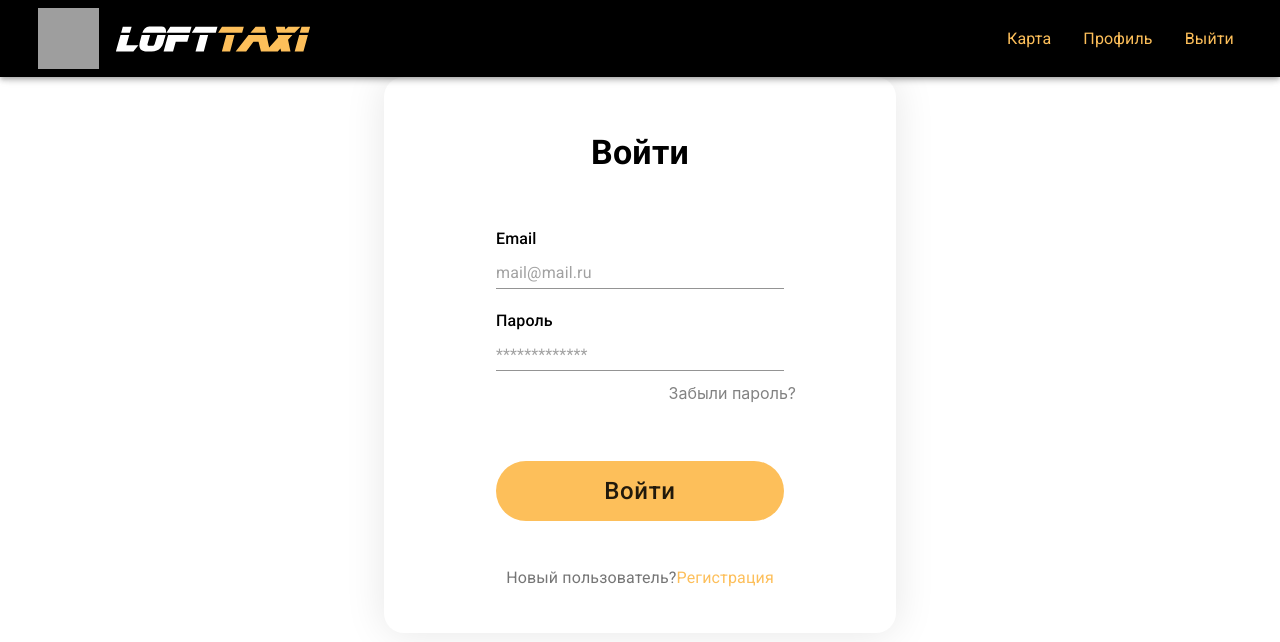
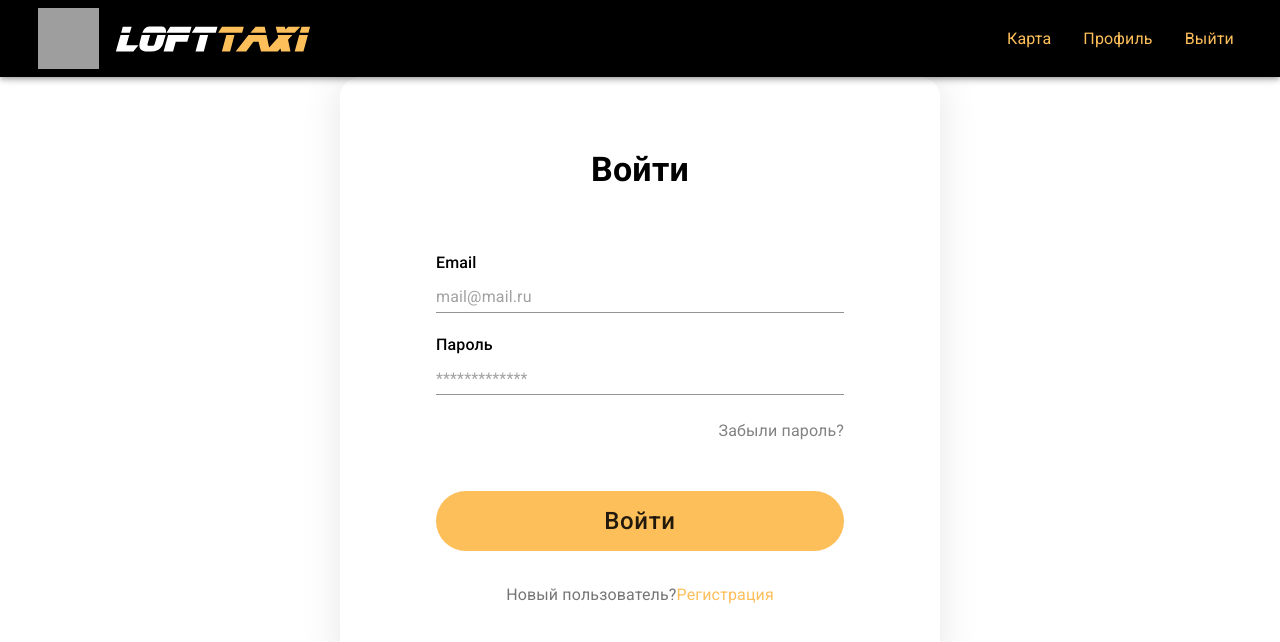
Before and after one commit to PrivetAdel/LoftTaxi, a React (Create React App) app: page / in a window 1280 px wide. Both pictures are taken after a click on the item "Выйти". Shown: the top 642 px of the page. Built offline with nearby package versions, Linux system fonts and the light colour scheme; grey boxes are pictures that could not be loaded.

Commit message:
style(components): style(components): начать приводить приложение в соответствие с дизайном
Поправила стили и разбила форму на доп компоненты

```diff
--- a/package.json
+++ b/package.json
@@ -6,7 +6,6 @@
     "@material-ui/core": "^4.11.3",
     "@testing-library/jest-dom": "^5.11.9",
     "@testing-library/user-event": "^12.7.1",
-    "loft-taxi-mui-theme": "^1.2.0",
     "prop-types": "^15.7.2",
     "react": "^17.0.1",
     "react-dom": "^17.0.1",
--- a/src/components/Form.jsx
+++ b/src/components/Form.jsx
@@ -1,36 +1,23 @@
 import React from 'react';
-import {Grid, Typography} from '@material-ui/core';
 import {makeStyles} from '@material-ui/core/styles';
 
-const useStyles = makeStyles({
+const useStyles = makeStyles((theme) => ({
   root: {
-    boxSizing: 'border-box',
-    width: '40%',
-    backgroundColor: 'white',
-    margin: '0 auto',
-    padding: '55px 112px',
-    boxShadow: '0px 0px 40px rgba(0, 0, 0, 0.1)',
-    borderRadius: '20px'
-  },
-  title: {
-    marginBottom: '57px',
-    fontWeight: 700
+    width: "100%",
+    marginTop: theme.spacing(3)
   }
-});
+}));
 
-const Form = ({children, title, onSubmitHandler}) => {
+export const Form = ({children, onSubmitHandler, ...props}) => {
   const classes = useStyles();
 
   return (
-    <div className={classes.root}>
-      <Typography align="center" variant="h4" className={classes.title}>{title}</Typography>
-      <form onSubmit={onSubmitHandler}>
-        <Grid container spacing={3} >
-          {children}
-        </Grid>
-      </form>
-    </div>
+    <form
+      className={classes.root}
+      onSubmit={onSubmitHandler}
+      {...props}
+    >
+      {children}
+    </form>
   );
 };
-
-export default Form;
--- /dev/null
+++ b/src/components/FormContainer.jsx
@@ -0,0 +1,29 @@
+import React from 'react';
+import {Container} from '@material-ui/core';
+import {makeStyles} from '@material-ui/core/styles';
+
+const useStyles = makeStyles((theme) => ({
+  root: {
+    marginTop: theme.spacing(4),
+    display: "flex",
+    flexDirection: "column",
+    alignItems: "center",
+    boxShadow: '0px 0px 40px rgba(0, 0, 0, 0.1)',
+    borderRadius: '20px',
+    padding: theme.spacing(8, 12)
+  }
+}));
+
+export const FormContainer = ({children, ...props}) => {
+  const classes = useStyles();
+
+  return (
+    <Container
+      className={classes.root}
+      maxWidth="sm"
+      {...props}
+    >
+      {children}
+    </Container>
+  );
+};
--- a/src/components/FormLogIn.jsx
+++ b/src/components/FormLogIn.jsx
@@ -1,19 +1,22 @@
 import React from 'react';
-import {Grid, Typography, Button, InputLabel, Input, Link} from '@material-ui/core';
-import Form from './Form';
+import {Typography, InputLabel, Input, Link} from '@material-ui/core';
+import {FormContainer} from './FormContainer';
+import {Form} from './Form';
+import {SubmitButton} from './SubmitButton';
 import {makeStyles} from '@material-ui/core/styles';
 
-const useStyles = makeStyles({
+const useStyles = makeStyles((theme) => ({
+  title: {
+    fontWeight: 700,
+    margin: theme.spacing(1, 0, 2)
+  },
+  label: {
+    marginTop: theme.spacing(3)
+  },
   link: {
     color: '#828282'
   },
-  button: {
-    borderRadius: '70px',
-    padding: '9px 0',
-    fontSize: '24px',
-    margin: '46px 0 33px'
-  }
-});
+}));
 
 const FormLogin = ({onSignUp, onSubmit}) => {
   const classes = useStyles();
@@ -40,9 +43,14 @@ const FormLogin = ({onSignUp, onSubmit}) => {
   }
 
   return (
-    <Form title={'Войти'} onSubmitHandler={submitFormHandler} >
-      <Grid item sm={12} >
-        <InputLabel htmlFor="email" >Email</InputLabel>
+    <FormContainer>
+      <Typography className={classes.title} align="center" variant="h4">
+        Войти
+      </Typography>
+
+      <Form onSubmitHandler={submitFormHandler} >
+
+        <InputLabel htmlFor="email" className={classes.label} >Email</InputLabel>
         <Input
           type="text"
           id="email"
@@ -51,10 +59,8 @@ const FormLogin = ({onSignUp, onSubmit}) => {
           onChange={emailChangeHandle}
           fullWidth
           required />
-      </Grid>
 
-      <Grid item xs={12} >
-        <InputLabel htmlFor="password" >Пароль</InputLabel>
+        <InputLabel htmlFor="password" className={classes.label} >Пароль</InputLabel>
         <Input
           type="text"
           id="password"
@@ -63,25 +69,21 @@ const FormLogin = ({onSignUp, onSubmit}) => {
           onChange={passwordChangeHandle}
           fullWidth
           required />
-      </Grid>
 
-      <Grid justify="flex-end" container >
-        <Link onClick={forgotPasswordHandler} className={classes.link} >Забыли пароль?</Link>
-      </Grid>
+        <Typography align="right" className={classes.label} >
+          <Link onClick={forgotPasswordHandler} className={classes.link}>Забыли пароль?</Link>
+        </Typography>
 
-      <Grid item xs={12} >
-        <Button className={classes.button} fullWidth type="submit" variant="contained" color="primary">Войти</Button>
-      </Grid>
+        <SubmitButton>Войти</SubmitButton>
 
-      <Grid justify="center" container >
-        <Typography color="textSecondary">
+        <Typography color="textSecondary" align="center">
           Новый пользователь?
           <Link onClick={onSignUp}>
             Регистрация
           </Link>
         </Typography>
-      </Grid>
-    </Form>
+      </Form>
+    </FormContainer>
   );
 };
 
--- a/src/components/FormSignUp.jsx
+++ b/src/components/FormSignUp.jsx
@@ -1,16 +1,19 @@
 import React from 'react';
-import {Grid, Typography, Button, InputLabel, Input, Link} from '@material-ui/core';
-import Form from './Form';
+import {Typography, InputLabel, Input, Link} from '@material-ui/core';
+import {FormContainer} from './FormContainer';
+import {Form} from './Form';
+import {SubmitButton} from './SubmitButton';
 import {makeStyles} from '@material-ui/core/styles';
 
-const useStyles = makeStyles({
-  button: {
-    borderRadius: '70px',
-    padding: '9px 0',
-    fontSize: '24px',
-    margin: '46px 0 33px'
+const useStyles = makeStyles((theme) => ({
+  title: {
+    fontWeight: 700,
+    margin: theme.spacing(1, 0, 2)
+  },
+  label: {
+    marginTop: theme.spacing(3)
   }
-});
+}));
 
 const FormSignUp = ({onLogIn, onSubmit}) => {
   const classes = useStyles();
@@ -37,9 +40,13 @@ const FormSignUp = ({onLogIn, onSubmit}) => {
   }
 
   return (
-    <Form title={'Регистрация'} onSubmitHandler={signUpHandler}>
-      <Grid item sm={12} >
-        <InputLabel htmlFor="email" >Email*</InputLabel>
+    <FormContainer>
+      <Typography className={classes.title} align="center" variant="h4">
+        Регистрация
+      </Typography>
+
+      <Form onSubmitHandler={signUpHandler}>
+        <InputLabel htmlFor="email" className={classes.label} >Email*</InputLabel>
         <Input
           type="text"
           id="email"
@@ -48,10 +55,8 @@ const FormSignUp = ({onLogIn, onSubmit}) => {
           onChange={emailChangeHandle}
           fullWidth
           required />
-      </Grid>
 
-      <Grid item sm={12} >
-        <InputLabel htmlFor="userName" >Как вас зовут?*</InputLabel>
+        <InputLabel htmlFor="userName" className={classes.label} >Как вас зовут?*</InputLabel>
         <Input
           type="text"
           id="userName"
@@ -60,10 +65,8 @@ const FormSignUp = ({onLogIn, onSubmit}) => {
           onChange={userNameChangeHandle}
           fullWidth
           required />
-      </Grid>
 
-      <Grid item sm={12} >
-        <InputLabel htmlFor="password" >Придумайте пароль*</InputLabel>
+        <InputLabel htmlFor="password" className={classes.label} >Придумайте пароль*</InputLabel>
         <Input
           type="text"
           id="password"
@@ -72,21 +75,17 @@ const FormSignUp = ({onLogIn, onSubmit}) => {
           onChange={passwordChangeHandle}
           fullWidth
           required />
-      </Grid>
 
-      <Grid item sm={12} >
-        <Button fullWidth type="submit" variant="contained" color="primary" className={classes.button} disabled >Зарегистрироваться</Button>
-      </Grid>
+        <SubmitButton>Зарегистрироваться</SubmitButton>
 
-      <Grid justify="center" container >
-        <Typography color="textSecondary">
+        <Typography color="textSecondary" align="center">
           Уже зарегестрированны?
           <Link onClick={onLogIn} >
             Войти
           </Link>
         </Typography>
-      </Grid>
-    </Form>
+      </Form>
+    </FormContainer>
   );
 };
 
--- /dev/null
+++ b/src/components/SubmitButton.jsx
@@ -0,0 +1,28 @@
+import React from 'react';
+import {Button} from '@material-ui/core';
+import {makeStyles} from '@material-ui/core/styles';
+
+const useStyles = makeStyles((theme) => ({
+  root: {
+    borderRadius: '70px',
+    padding: '9px 0',
+    fontSize: '24px',
+    margin: theme.spacing(6, 0, 4)
+  }
+}));
+
+export const SubmitButton = ({children}) => {
+  const classes = useStyles();
+
+  return (
+    <Button
+      type="submit"
+      variant="contained"
+      color="primary"
+      className={classes.root}
+      fullWidth
+    >
+      {children}
+    </Button>
+  )
+}
--- a/src/index.js
+++ b/src/index.js
@@ -2,13 +2,12 @@ import React from 'react';
 import ReactDOM from 'react-dom';
 import './index.css';
 import App from './App';
-import theme from './theme';
-// import {theme} from "loft-taxi-mui-theme";
+import {loftTaxiTheme} from './loftTaxiTheme';
 import {MuiThemeProvider} from '@material-ui/core/styles';
 
 ReactDOM.render(
   <React.StrictMode>
-    <MuiThemeProvider theme={theme}>
+    <MuiThemeProvider theme={loftTaxiTheme}>
       <App />
     </MuiThemeProvider>
   </React.StrictMode>,
--- a/src/theme.js
+++ b/src/loftTaxiTheme.js
@@ -1,6 +1,6 @@
 import {createMuiTheme} from '@material-ui/core/styles';
 
-const theme = createMuiTheme({
+export const loftTaxiTheme = createMuiTheme({
   breakpoints: {
     keys: ['xs', 'sm', 'md', 'lg', 'xl'],
     values: {
@@ -72,5 +72,3 @@ const theme = createMuiTheme({
     }
   }
 });
-
-export default theme;
```
Also changed, not shown: 1 other file (tests, documents, lock files or other folders).
